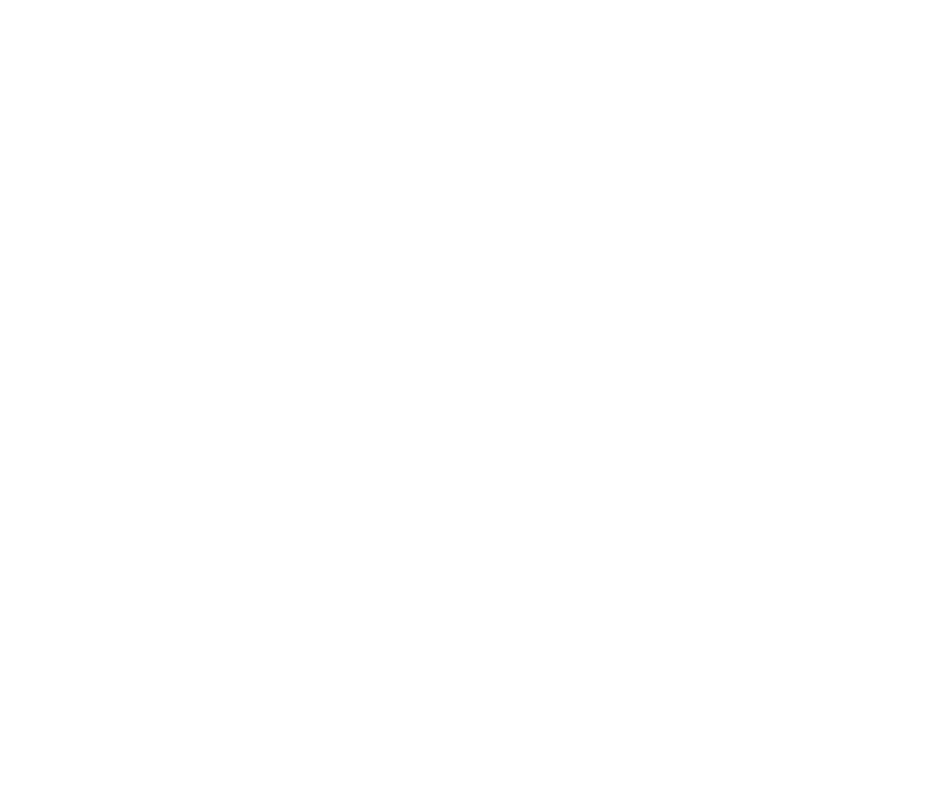
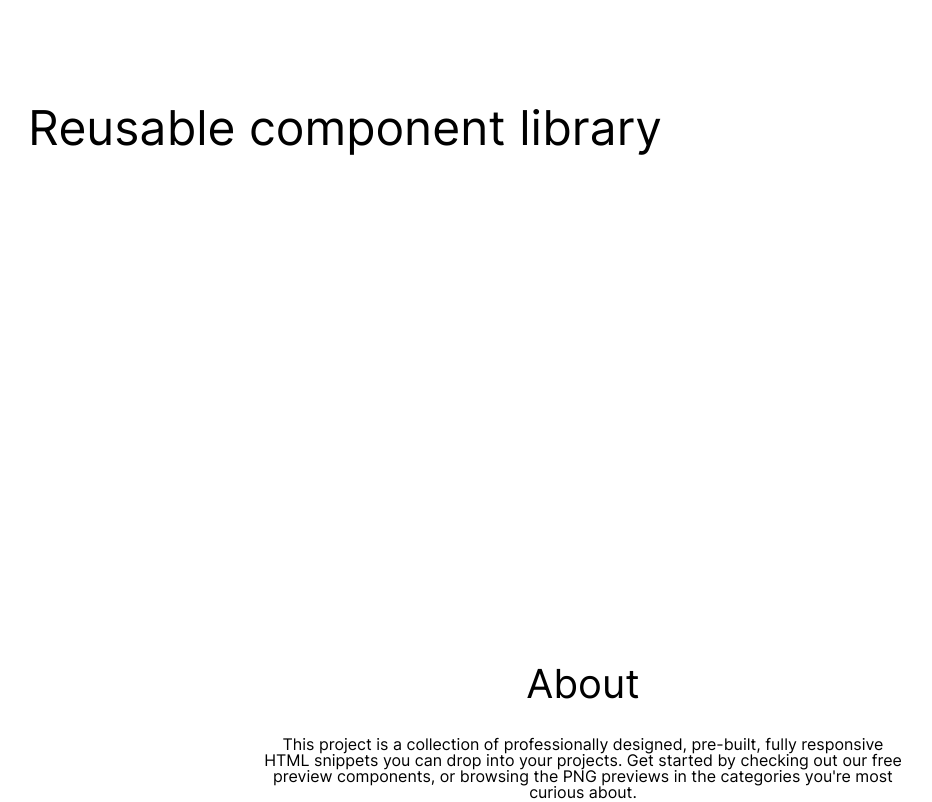
Before and after one commit to js-tasks-ru/htmlcss-20220919_andrewinapple, a website: page index.html in a window 1280 px wide. Shown: the whole page, without its empty margins (57-989 px from the left). Drawn offline with Linux system fonts and the light colour scheme.

Commit message:
Created layout

```diff
--- /dev/null
+++ b/assets/css/global/global.css
@@ -0,0 +1,32 @@
+html {
+    font-size: 16px;
+    font-family: 'Inter';
+}
+
+/* Footer to the bottom code start */
+html,
+body {
+    height: 100%;
+}
+
+.wrapper {
+    display: flex;
+    flex-direction: column;
+    height: 100%;
+}
+
+.content {
+    flex: 1 0 auto;
+}
+
+.footer {
+    flex: 0 0 auto;
+}
+
+/* Footer to the bottom code end */
+
+/* To center the content inside blocks */
+.container {
+    max-width: 1110px;
+    margin: 0 auto;
+}
--- /dev/null
+++ b/assets/css/libs/reset.css
@@ -0,0 +1,48 @@
+/* http://meyerweb.com/eric/tools/css/reset/
+   v2.0 | 20110126
+   License: none (public domain)
+*/
+
+html, body, div, span, applet, object, iframe,
+h1, h2, h3, h4, h5, h6, p, blockquote, pre,
+a, abbr, acronym, address, big, cite, code,
+del, dfn, em, img, ins, kbd, q, s, samp,
+small, strike, strong, sub, sup, tt, var,
+b, u, i, center,
+dl, dt, dd, ol, ul, li,
+fieldset, form, label, legend,
+table, caption, tbody, tfoot, thead, tr, th, td,
+article, aside, canvas, details, embed,
+figure, figcaption, footer, header, hgroup,
+menu, nav, output, ruby, section, summary,
+time, mark, audio, video {
+	margin: 0;
+	padding: 0;
+	border: 0;
+	font-size: 100%;
+	font: inherit;
+	vertical-align: baseline;
+}
+/* HTML5 display-role reset for older browsers */
+article, aside, details, figcaption, figure,
+footer, header, hgroup, menu, nav, section {
+	display: block;
+}
+body {
+	line-height: 1;
+}
+ol, ul {
+	list-style: none;
+}
+blockquote, q {
+	quotes: none;
+}
+blockquote:before, blockquote:after,
+q:before, q:after {
+	content: '';
+	content: none;
+}
+table {
+	border-collapse: collapse;
+	border-spacing: 0;
+}
--- a/assets/css/main.css
+++ b/assets/css/main.css
@@ -1,4 +1,8 @@
+@import 'libs/reset.css';
 @import '../fonts/fonts.css';
+@import 'global/global.css';
+@import '../../components/header/header.css';
+@import '../../components/footer/footer.css';
 
 :root {
     --white: #ffffff;
--- a/assets/fonts/fonts.css
+++ b/assets/fonts/fonts.css
@@ -1 +1,6 @@
 @import url('https://fonts.googleapis.com/css2?family=Roboto:ital,wght@0,100;0,300;0,400;0,500;0,700;0,900;1,100;1,300;1,400;1,500;1,700;1,900&display=swap');
+
+@font-face {
+    font-family: 'Inter';
+    src: url(./Inter/Inter-VariableFont_slnt\,wght.ttf);
+}
--- /dev/null
+++ b/components/footer/footer.css
@@ -0,0 +1,19 @@
+.footer {
+
+}
+
+.footer__text-wrapper {
+    margin: 0 auto;
+    text-align: center;
+    max-width: 640px;
+}
+
+.footer__title {
+    font-size: 2.5rem;
+}
+
+.footer__paragraph {
+    font-size: 1rem;
+    margin-top: 32px;
+
+}
--- /dev/null
+++ b/components/header/header.css
@@ -0,0 +1,9 @@
+.header {
+
+}
+
+.header__title {
+    font-size: 3rem;
+    line-height: 4rem;
+    margin-top: 96px;
+}
--- a/index.html
+++ b/index.html
@@ -1,10 +1,42 @@
 <!DOCTYPE html>
 <!-- Главная страница -->
 <html lang="ru">
-    <head>
-        <link rel="stylesheet" href="./assets/css/main.css">
-    </head>
-    <body>
 
-    </body>
+<head>
+    <link rel="stylesheet" href="./assets/css/main.css">
+</head>
+
+<body>
+    <div class="wrapper">
+        <div class="content">
+            <header class="header">
+                <div class="container">
+                    <h1 class="header__title">
+                        Reusable component library
+                    </h1>
+                </div>
+            </header>
+            <main class="main">
+                <div class="container">
+
+                </div>
+            </main>
+        </div>
+        <footer class="footer">
+           <div class="container">
+             <div class="footer__text-wrapper">
+                <h2 class="footer__title">
+                    About
+                </h2>
+                <p class="footer__paragraph">
+                    This project is a collection of professionally designed, pre-built, fully responsive HTML snippets you can
+                    drop into your projects. Get started by checking out our free preview components, or browsing the PNG
+                    previews in the categories you're most curious about.
+                </p>
+             </div>
+           </div>
+        </footer>
+    </div>
+</body>
+
 </html>
```
Also changed, not shown: assets/fonts/Inter/OFL.txt (added, +93 -0 lines), assets/fonts/Inter/Inter-VariableFont_slnt,wght.ttf (added), assets/fonts/Inter/README.txt (added), assets/fonts/Inter/static/Inter-Black.ttf (added), assets/fonts/Inter/static/Inter-Bold.ttf (added), assets/fonts/Inter/static/Inter-ExtraBold.ttf (added), assets/fonts/Inter/static/Inter-ExtraLight.ttf (added), assets/fonts/Inter/static/Inter-Light.ttf (added), assets/fonts/Inter/static/Inter-Medium.ttf (added), assets/fonts/Inter/static/Inter-Regular.ttf (added), assets/fonts/Inter/static/Inter-SemiBold.ttf (added), assets/fonts/Inter/static/Inter-Thin.ttf (added).
